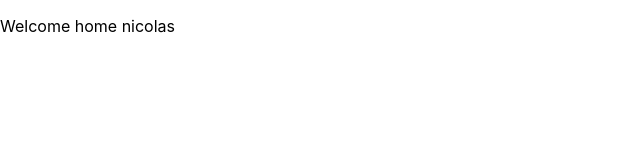
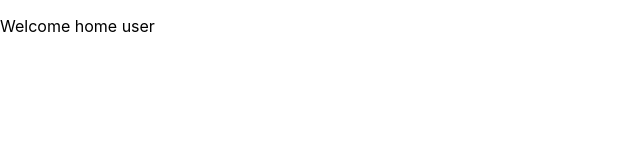
Before and after one commit to nicholas570/classic-models-client, a React (Create React App) app: page /home in a window 1280 px wide. Shown: the top 160 px of the page, without its empty margins (0-640 px from the left). Built offline with nearby package versions, Linux system fonts and the light colour scheme; what @xstate/inspect would draw is missing.

Commit message:
ci: test

```diff
--- a/src/components/features/home/Home.tsx
+++ b/src/components/features/home/Home.tsx
@@ -9,7 +9,7 @@ export const Home = () => {
 
   return (
     <div>
-      <p>Welcome home nicolas</p>
+      <p>Welcome home user</p>
     </div>
   );
 };
```
